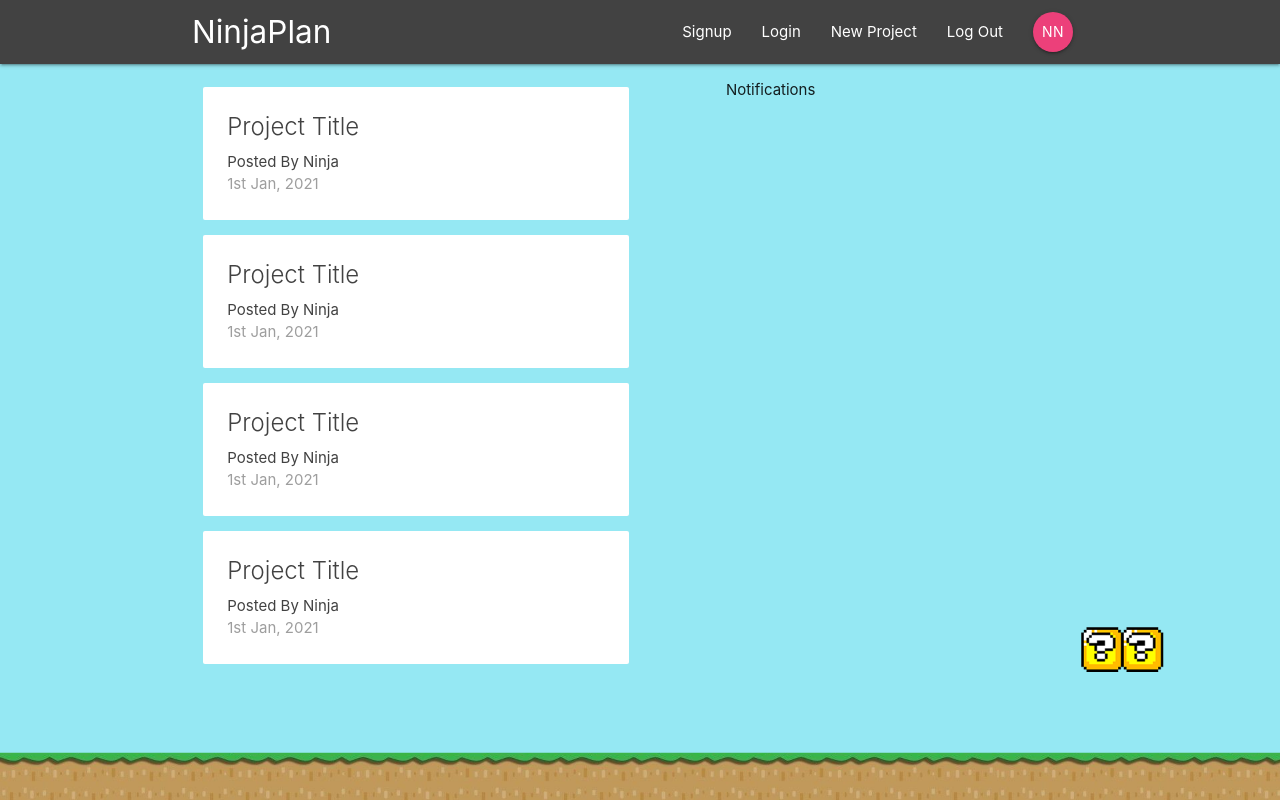
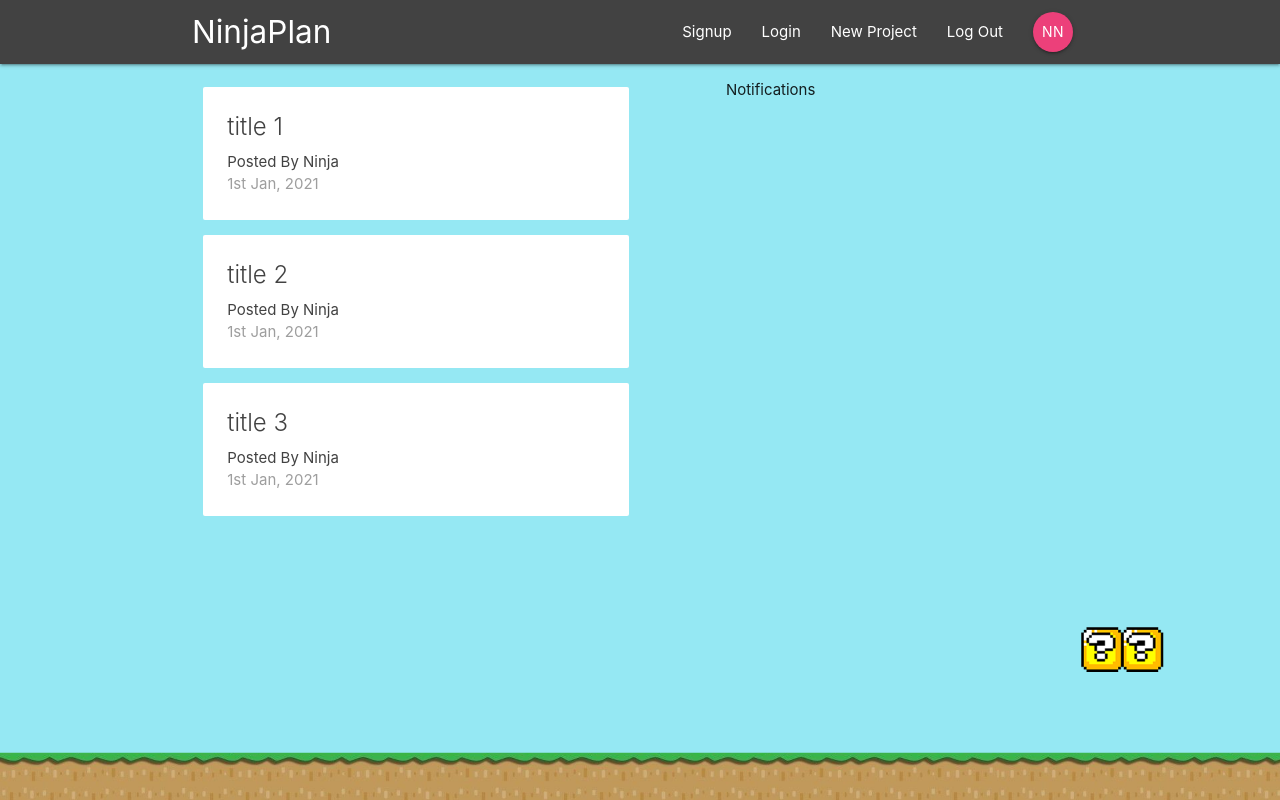
Before and after one commit to mazibinfo/react_redux_firebase_app, a React (Create React App) app: page / in a window 1280 px wide. Built offline with nearby package versions, Linux system fonts and the light colour scheme.

Commit message:
adding dummy data

```diff
--- a/src/components/dashboard/Dashboard.js
+++ b/src/components/dashboard/Dashboard.js
@@ -1,15 +1,17 @@
 import React, { Component } from 'react'
 import ProjectList from '../projects/ProjectList'
 import Notifications from './Notifications'
+import { connect } from 'react-redux'
 
 
 class Dashboard extends Component {
     render() {
+        const { projects } = this.props;
         return(
             <div className="dashboard container">
                 <div className="row">
                     <div className="col s12 m6">
-                        <ProjectList />
+                        <ProjectList projects={projects}/>
                     </div>
                     <div className="col s12 m5 offset-m1">
                         <Notifications />
@@ -20,4 +22,10 @@
     }
 }
 
-export default Dashboard
+const mapStateToProps = (state) => {
+    return{
+        projects: state.project.projects
+    }
+}
+
+export default connect(mapStateToProps)(Dashboard)
--- a/src/components/projects/ProjectList.js
+++ b/src/components/projects/ProjectList.js
@@ -1,13 +1,14 @@
 import React from 'react'
 import ProjectSummery from './ProjectSummery'
 
-const ProjectList = () => {
+const ProjectList = ({projects}) => {
     return(
         <div className="project-list section">
-            <ProjectSummery />
-            <ProjectSummery />
-            <ProjectSummery />
-            <ProjectSummery />
+            { projects && projects.map(project => {
+                return(
+                    <ProjectSummery project={project} key={project.id}/>
+                )
+            })}
         </div>
     )
 }
--- a/src/components/projects/ProjectSummery.js
+++ b/src/components/projects/ProjectSummery.js
@@ -1,10 +1,10 @@
 import React from 'react'
 
-const ProjectSummery = () => {
+const ProjectSummery = ({project}) => {
     return(
         <div className="card z-depth-0 project-summery">
             <div className="card-content grey-text text-darken-3">
-                <span className="card-title">Project Title</span>
+                <span className="card-title">{project.title}</span>
                 <p>Posted By Ninja</p>
                 <p className="grey-text">1st Jan, 2021</p>
             </div>
--- a/src/store/reducers/projectReducer.js
+++ b/src/store/reducers/projectReducer.js
@@ -1,5 +1,9 @@
 const initState = {
-
+    projects: [
+        {id:"1", title:"title 1"},
+        {id:"2", title:"title 2"},
+        {id:"3", title:"title 3"}
+    ]
 }
 
 const projectReducer = (state = initState, action) => {
```
